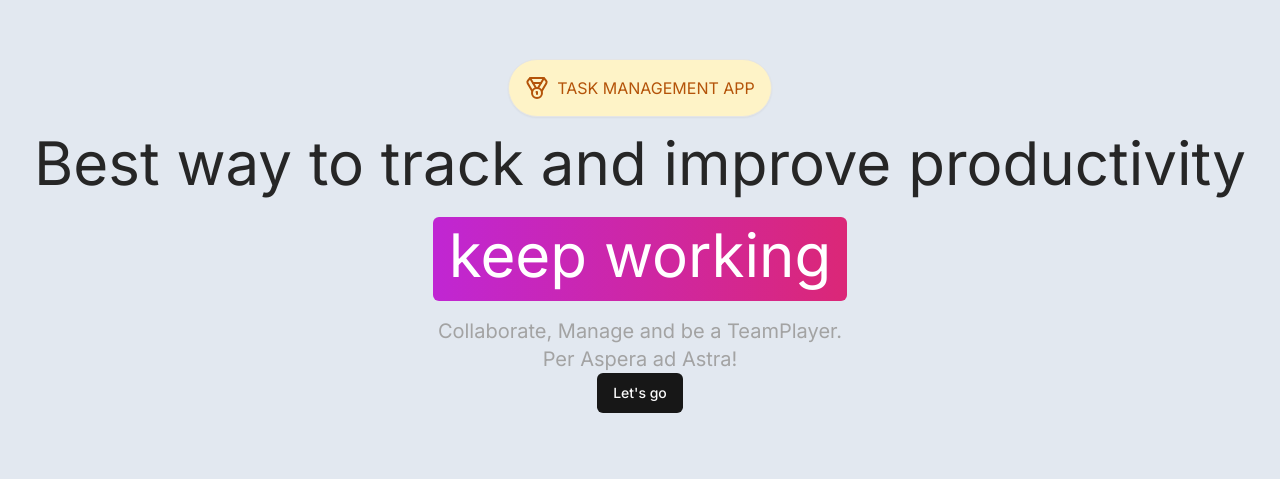
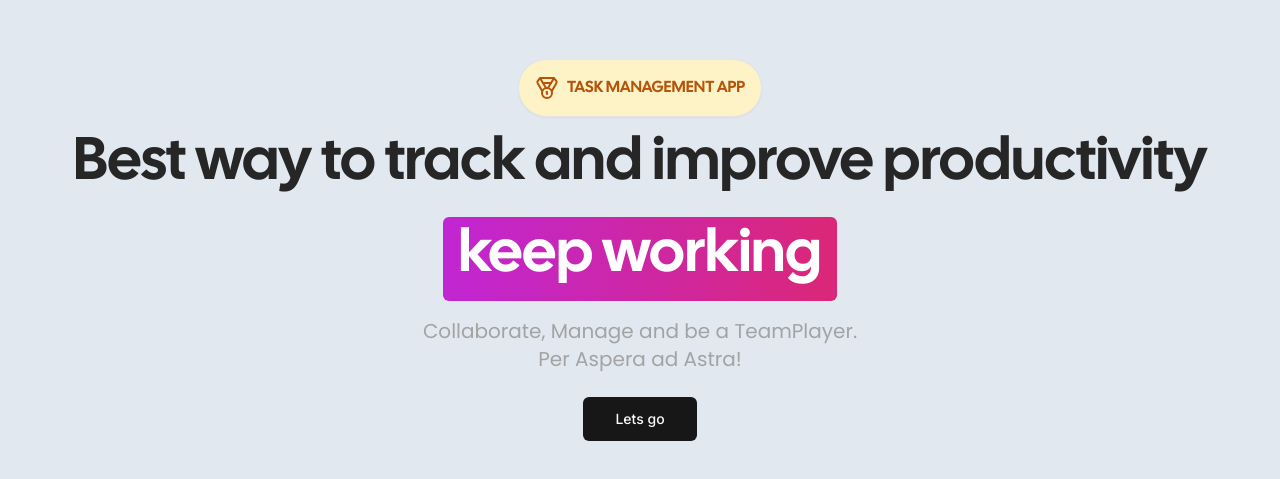
Before and after one commit to Nikhil1O1/task-management, a Next.js app in the folder frontend/: page / in a window 1280 px wide. Shown: the part 101-580 px from the top of the page. Built offline with nearby package versions, Linux system fonts and the light colour scheme.

Commit message:
worked on font and logo, wip

```diff
--- a/frontend/app/(marketing)/page.tsx
+++ b/frontend/app/(marketing)/page.tsx
@@ -1,14 +1,24 @@
 import { Button } from '@/components/ui/button'
+import {cn} from '@/lib/utils'
 import {  Medal } from 'lucide-react'
+import { Poppins } from 'next/font/google'
+import localFont from 'next/font/local'
 import Link from 'next/link'
 import React from 'react'
 
 type Props = {}
 
+const headingFont = localFont({src:'../../public/fonts/CalSans-SemiBold.woff2'})
+const textFont = Poppins({
+    subsets: ['latin'],
+    weight: ['100', '200', '300','400', '500', '600', '700','800','900'],
+})
+
 const MarketingPage = (props: Props) => {
   return (
     <div className='flex items-center justify-center flex-col'>
-        <div className='flex items-center justify-center flex-col'>
+        <div className={cn('flex items-center justify-center flex-col',
+        headingFont.className,)}>
             <div className='mb-4 flex items-center border shadow-sm p-4
             bg-amber-100 text-amber-700 rounded-full uppercase'>
                 <Medal className='h-6 w-6 mr-2'/>
@@ -22,14 +32,17 @@ const MarketingPage = (props: Props) => {
                 keep working
             </div>
         </div>
-        <div className='text-sm md:text-xl text-neutral-400 mt-4 max-w-xs md:max-w-2xl text-center mx-auto' >
+        <div className={cn(
+            `text-sm md:text-xl text-neutral-400 mt-4
+        max-w-xs md:max-w-2xl text-center mx-auto`,
+         textFont.className)} >
             Collaborate, Manage and be a TeamPlayer.
             <br/>
                    Per Aspera ad Astra!
         </div>
-        <Button>
+        <Button className='mt-6' size="lg" asChild >
             <Link href="/sign-up">
-                Let's go
+                Lets go
             </Link>
         </Button>
     </div>
--- /dev/null
+++ b/frontend/components/Logo.tsx
@@ -0,0 +1,22 @@
+import Link from "next/link"
+import Image from "next/image"
+
+import { cn } from "@/lib/utils"
+import localFont from "next/font/local"
+
+const headingFont = localFont({src:'../../public/fonts/CalSans-SemiBold.woff2'})
+
+export const Logo = () => {
+    return(
+        <Link href="/">
+            <div className="hover:opacity-75 transition items-center gap-x-2 hidden md:flex">
+                <Image src="/logo.svg" width={30} height={30} alt="logo" />
+                <p className={cn("text-lg text-neutral-700 pb-1",
+                    headingFont.className,
+                )}>
+                    Tasks
+                </p>
+            </div>
+        </Link>
+    )
+}
```
Also changed, not shown: frontend/public/fonts/CalSans-SemiBold.woff2 (added), frontend/public/logo.svg (added).
